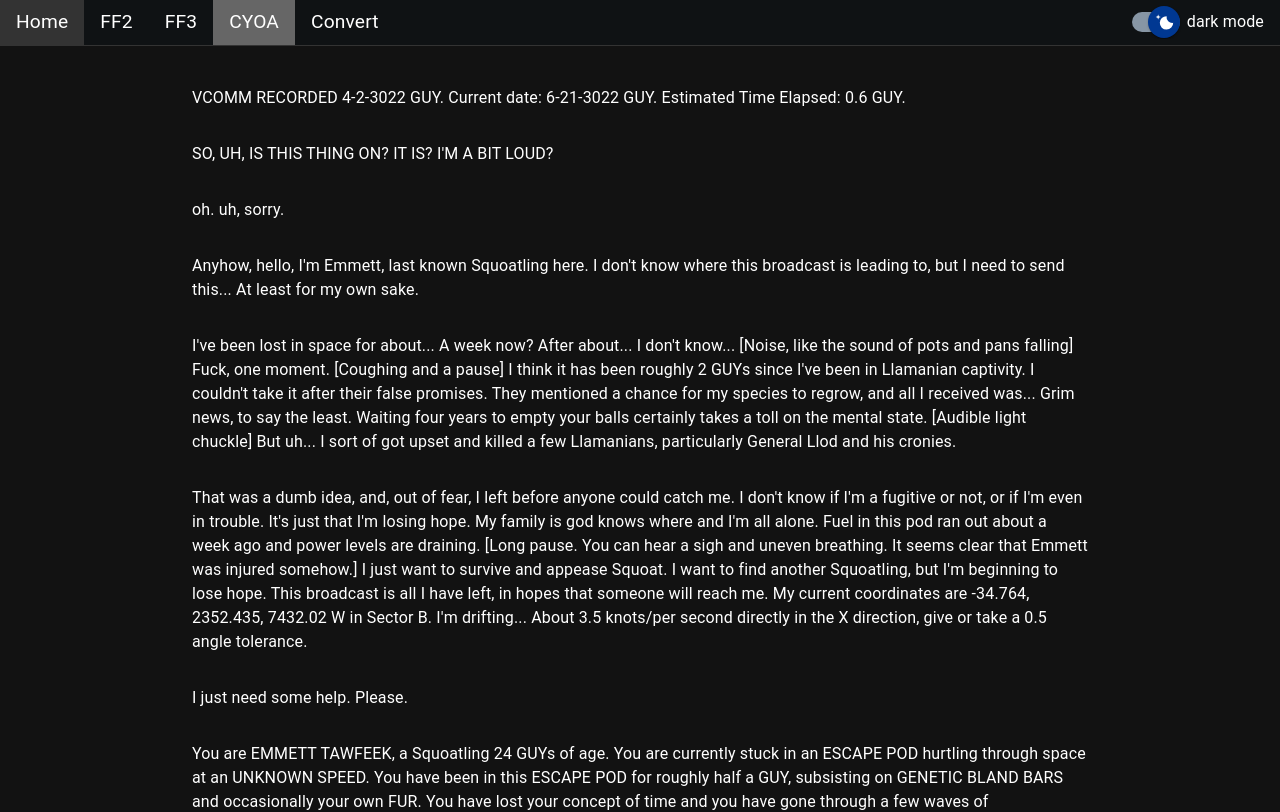
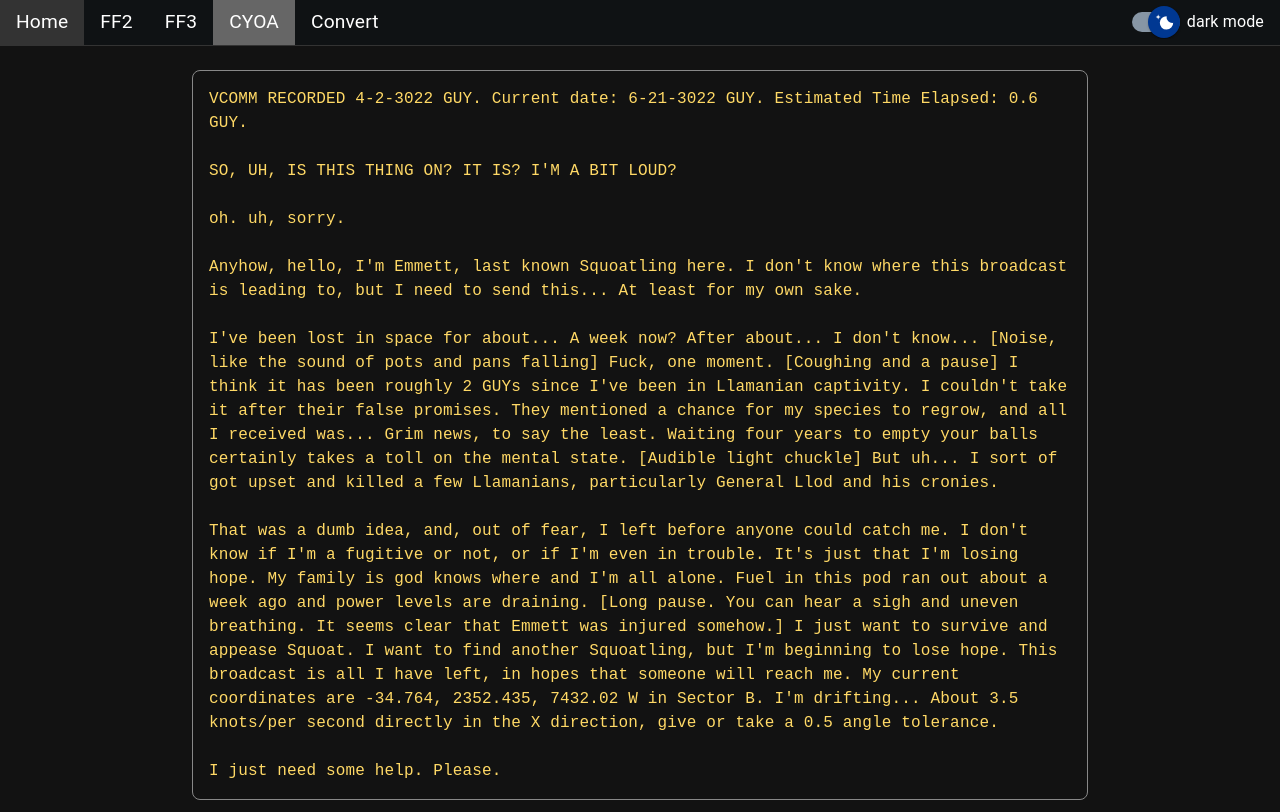
Before and after one commit to lastingParadox/ff-site, a React (Vite) app: page /cyoa in a window 1280 px wide. Shown: the top 812 px of the page. Built offline with nearby package versions, Linux system fonts and the light colour scheme.

Commit message:
CYOA: new Transcript component, better intro presentation

```diff
--- /dev/null
+++ b/src/components/Cyoa/Transcript.tsx
@@ -0,0 +1,7 @@
+export default function Transcript({ text, index }: { text: string, index: number }) {
+    return (
+        <div className="vm-transcript">
+            <p key={index}>{text}</p>
+        </div>
+    );
+}
--- a/src/components/Cyoa/vm.scss
+++ b/src/components/Cyoa/vm.scss
@@ -5,3 +5,20 @@ p.vm-dialogue {
         font-weight: bold;
     }
 }
+
+p, h2 {
+    font-family: monospace;
+}
+
+div.vm-transcript {
+    color: #ffd966;
+    border: 1px solid #888;
+    border-radius: 0.5rem;
+    padding: 1rem;
+    white-space: pre-line;
+    vertical-align: bottom;
+
+    p {
+        margin: 0;
+    }
+}
--- a/src/pages/VortoxMachina.tsx
+++ b/src/pages/VortoxMachina.tsx
@@ -2,6 +2,7 @@ import json from "@/assets/json/cyoa.json";
 import Narration from "@/components/Cyoa/Narration";
 import Dialogue from "@/components/Cyoa/Dialogue";
 import Action from "@/components/Cyoa/Action";
+import Transcript from "@/components/Cyoa/Transcript";
 
 export default function VortoxMachina() {
     return (
@@ -15,6 +16,8 @@ export default function VortoxMachina() {
                             return <Dialogue character={line.character || "Unknown"} text={line.text} index={index} />;
                         case "action":
                             return <Action text={line.text} index={index} />;
+                        case "transcript":
+                            return <Transcript text={line.text} index={index} />;
                         default:
                             return <p key={index}><span style={{ color: "red" }}>Error</span></p>;
                     }
```
Also changed, not shown: src/assets/json/cyoa.json.
